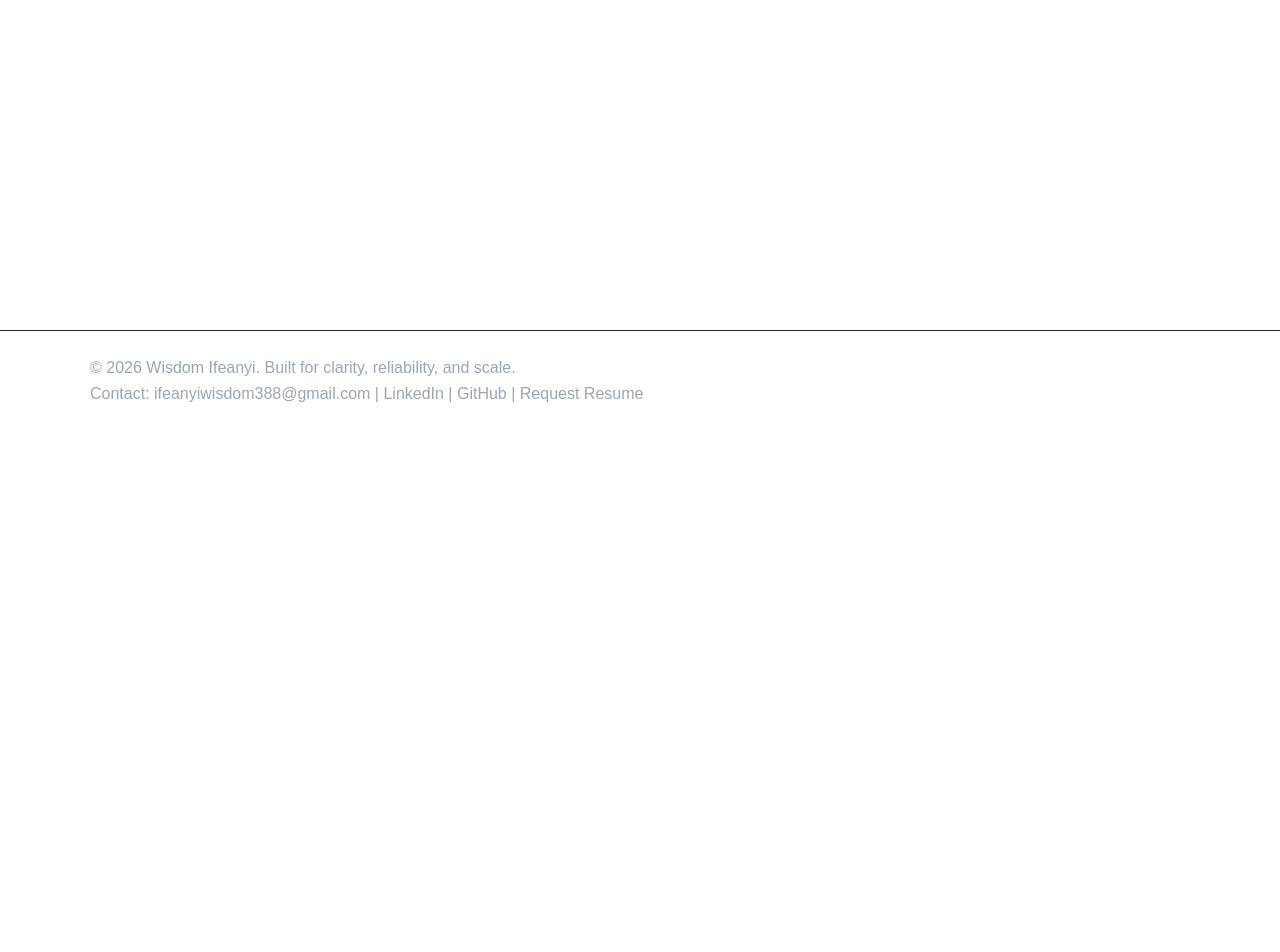
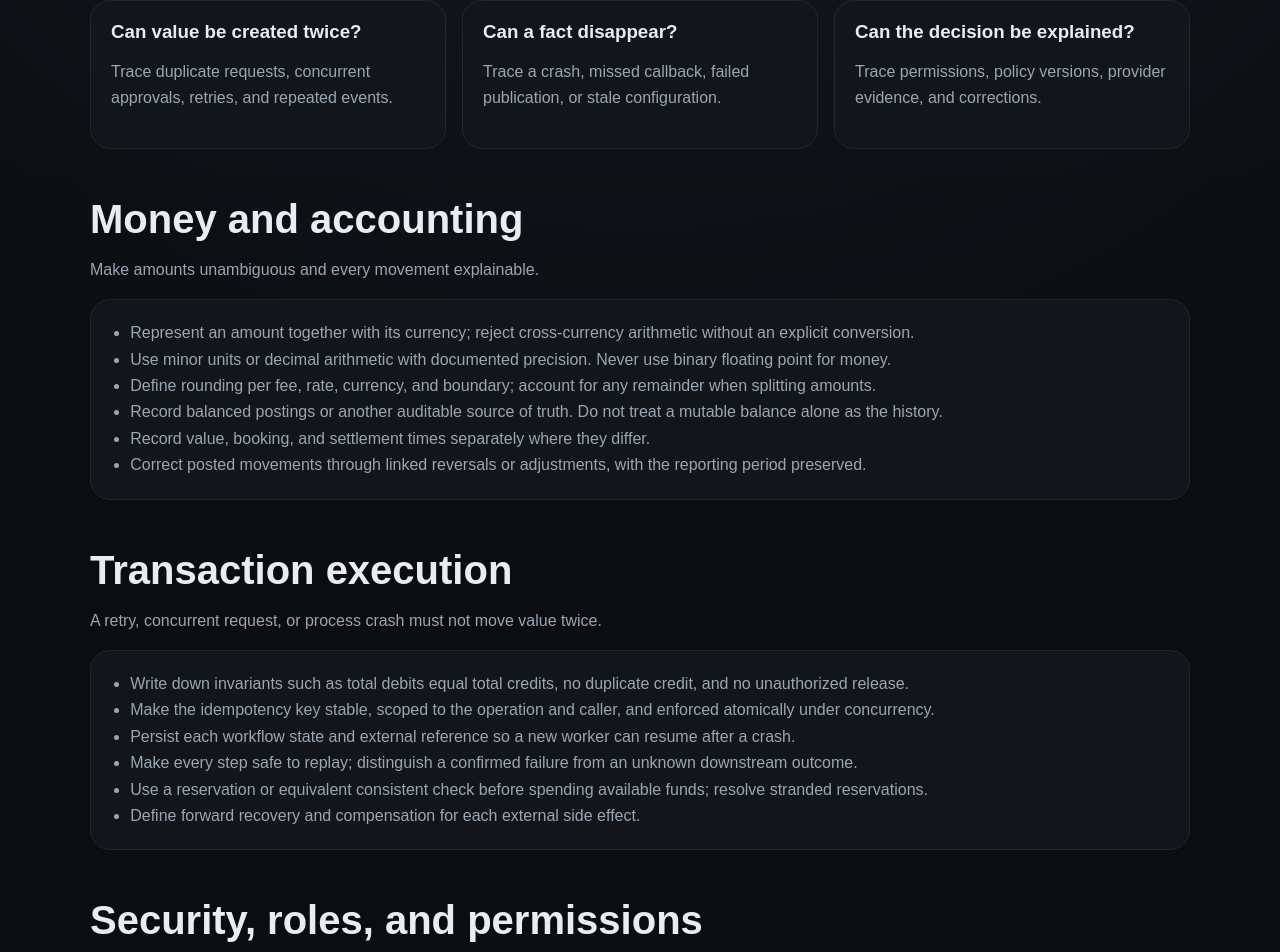
Before and after one commit to wisdom99/wisdom-portfolio, a Next.js app: page /fintech-engineering-checklist in a window 1280 px wide. Before the commit this address had no page. Shown: the part 543-1495 px from the top of the page. Before the commit the page ends 999 px from the top, so only its background shows below. Built offline with nearby package versions, Linux system fonts and the light colour scheme.

Commit message:
Add fintech engineering checklist page

```diff
--- /dev/null
+++ b/app/fintech-engineering-checklist/page.tsx
@@ -0,0 +1,168 @@
+import type { Metadata } from 'next'
+import Link from 'next/link'
+import { createPageMetadata } from '@/lib/metadata'
+
+export const metadata: Metadata = createPageMetadata({
+  title: 'Fintech Engineering Checklist',
+  description: 'A practical review checklist for money movement, access control, reliable integrations, configuration, and recovery.',
+  path: '/fintech-engineering-checklist'
+})
+
+const groups = [
+  {
+    id: 'money',
+    title: 'Money and accounting',
+    why: 'Make amounts unambiguous and every movement explainable.',
+    checks: [
+      'Represent an amount together with its currency; reject cross-currency arithmetic without an explicit conversion.',
+      'Use minor units or decimal arithmetic with documented precision. Never use binary floating point for money.',
+      'Define rounding per fee, rate, currency, and boundary; account for any remainder when splitting amounts.',
+      'Record balanced postings or another auditable source of truth. Do not treat a mutable balance alone as the history.',
+      'Record value, booking, and settlement times separately where they differ.',
+      'Correct posted movements through linked reversals or adjustments, with the reporting period preserved.'
+    ]
+  },
+  {
+    id: 'flow',
+    title: 'Transaction execution',
+    why: 'A retry, concurrent request, or process crash must not move value twice.',
+    checks: [
+      'Write down invariants such as total debits equal total credits, no duplicate credit, and no unauthorized release.',
+      'Make the idempotency key stable, scoped to the operation and caller, and enforced atomically under concurrency.',
+      'Persist each workflow state and external reference so a new worker can resume after a crash.',
+      'Make every step safe to replay; distinguish a confirmed failure from an unknown downstream outcome.',
+      'Use a reservation or equivalent consistent check before spending available funds; resolve stranded reservations.',
+      'Define forward recovery and compensation for each external side effect.'
+    ]
+  },
+  {
+    id: 'security',
+    title: 'Security, roles, and permissions',
+    why: 'Authority to initiate, approve, execute, and repair a payment must be explicit and reviewable.',
+    checks: [
+      'Define a permission matrix by action and resource: view, initiate, approve, execute, reverse, configure, and audit.',
+      'Enforce authorization on the server for every endpoint, job, message consumer, and administrative operation.',
+      'Separate requester and approver identities for sensitive changes; prevent self-approval and record both actors.',
+      'Give service accounts and operators only the permissions they need. Review grants and revoke stale access.',
+      'Protect privileged changes with strong authentication and an audited emergency access path.',
+      'Keep immutable audit events for permission grants, approvals, configuration changes, and manual interventions.',
+      'Classify and minimize sensitive data; redact logs and avoid storing credentials, PANs, or OTPs in diagnostic payloads.'
+    ]
+  },
+  {
+    id: 'integration',
+    title: 'External systems and messaging',
+    why: 'Network calls and provider signals can be delayed, duplicated, missing, or contradictory.',
+    checks: [
+      'Set connection and response timeouts, bounded retries, and backoff based on the operation’s safety.',
+      'Validate critical provider response fields and preserve a correlation ID for investigation.',
+      'Verify webhook signatures over raw bytes, store events durably, acknowledge promptly, and process idempotently.',
+      'Assume callbacks can arrive out of order or never arrive; query authoritative status and reconcile independently.',
+      'Commit business state and publication intent together with an outbox or equivalent durable mechanism.',
+      'Deduplicate consumed events by a stable event ID; avoid claiming transport delivers exactly once.'
+    ]
+  },
+  {
+    id: 'configuration',
+    title: 'Configuration and decoupling',
+    why: 'Provider and policy changes should be controlled without tying business rules to one deployment or vendor.',
+    checks: [
+      'Keep provider endpoints, timeouts, routing, limits, fees, and feature flags outside hardcoded business logic.',
+      'Validate typed configuration at startup or activation; fail closed for missing security controls.',
+      'Store secrets in a dedicated secret manager and rotate them without exposing values in code, logs, or audit records.',
+      'Version and audit policy changes with actor, reason, approval, effective time, and rollback path.',
+      'Define precedence between defaults, environment settings, tenant policy, and per-request inputs; reject unsafe overrides.',
+      'Wrap provider-specific schemas behind an adapter so business workflows use a stable internal contract.',
+      'Roll out routing or policy changes gradually and monitor error rate, latency, and reconciliation breaks.'
+    ]
+  },
+  {
+    id: 'operations',
+    title: 'Reliability, reconciliation, and proof',
+    why: 'Detect gaps after deployment and give operators a safe way to recover.',
+    checks: [
+      'Reconcile internal records, processor results, and settlement files with stable references and timing windows.',
+      'Queue discrepancies for investigation; fix them with explicit reprocessing or correction, never silent overwrites.',
+      'Measure stuck workflows, retry age, outbox lag, duplicate attempts, provider errors, and unmatched records.',
+      'Document ownership and runbooks for uncertain status, replay, rollback, and manual correction.',
+      'Test concurrent duplicates, reordered callbacks, lost messages, and a crash between each workflow step.',
+      'Test invariants after every generated operation and retain old payloads for compatibility checks.'
+    ]
+  }
+] as const
+
+export default function FintechEngineeringChecklistPage() {
+  return (
+    <div className="container page">
+      <p className="eyebrow">Engineering reference • Payments • Security • Reliability</p>
+      <h1>Fintech Engineering Checklist</h1>
+      <p className="lead">
+        A review guide for systems that authorize, move, or account for value. Use each item
+        as a question: what enforces it, how is it tested, and what evidence remains when it fails?
+      </p>
+      <div className="actions">
+        <a className="button primary" href="#checklist">Review the checklist</a>
+        <Link className="button" href="/case-studies">See case studies</Link>
+      </div>
+
+      <section className="section" aria-labelledby="principles">
+        <h2 id="principles">Three questions before release</h2>
+        <div className="grid">
+          <article className="card">
+            <h3>Can value be created twice?</h3>
+            <p>Trace duplicate requests, concurrent approvals, retries, and repeated events.</p>
+          </article>
+          <article className="card">
+            <h3>Can a fact disappear?</h3>
+            <p>Trace a crash, missed callback, failed publication, or stale configuration.</p>
+          </article>
+          <article className="card">
+            <h3>Can the decision be explained?</h3>
+            <p>Trace permissions, policy versions, provider evidence, and corrections.</p>
+          </article>
+        </div>
+      </section>
+
+      <div id="checklist">
+        {groups.map((group) => (
+          <section className="section" id={group.id} key={group.id}>
+            <h2>{group.title}</h2>
+            <p className="section-intro">{group.why}</p>
+            <div className="card">
+              <ul className="list">
+                {group.checks.map((check) => <li key={check}>{check}</li>)}
+              </ul>
+            </div>
+          </section>
+        ))}
+      </div>
+
+      <section className="section">
+        <h2>How I would use this on a disbursement flow</h2>
+        <p>
+          Start with the approval and credit state machine. Verify that the initiator cannot
+          approve the same batch, that a record has a stable downstream reference, and that
+          retrying after an unknown response cannot produce a second credit. Persist publication
+          intent with the committed record, then reconcile processor outcomes against local
+          records. Keep provider routing and retry policy versioned and auditable.
+        </p>
+        <p>
+          This is a design review example, not a claim that every control is implemented in
+          any particular production system.
+        </p>
+      </section>
+
+      <section className="section">
+        <h2>Further reading</h2>
+        <p>
+          Adapted into an actionable review guide from the{' '}
+          <a href="https://w.pitula.me/fintech-engineering-handbook/" target="_blank" rel="noreferrer">
+            Fintech Engineering Handbook by Voytek Pitula
+          </a>.
+          The security and configuration checks extend the themes of access control,
+          segregation of duties, external integrations, and operational reliability.
+        </p>
+      </section>
+    </div>
+  )
+}
```
